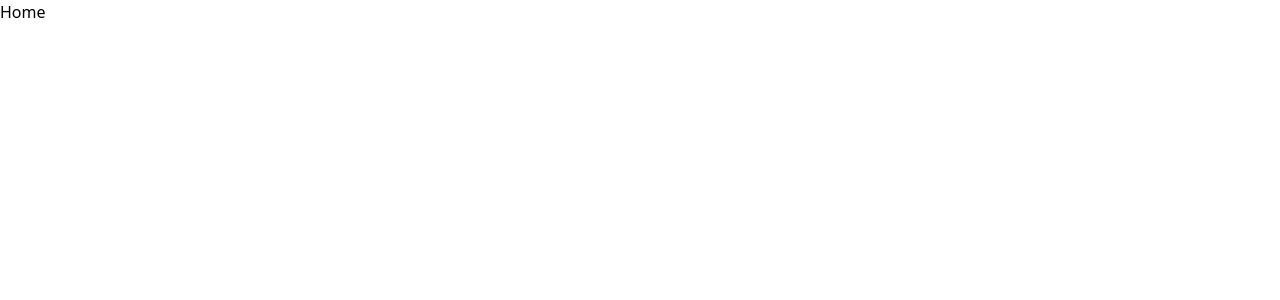
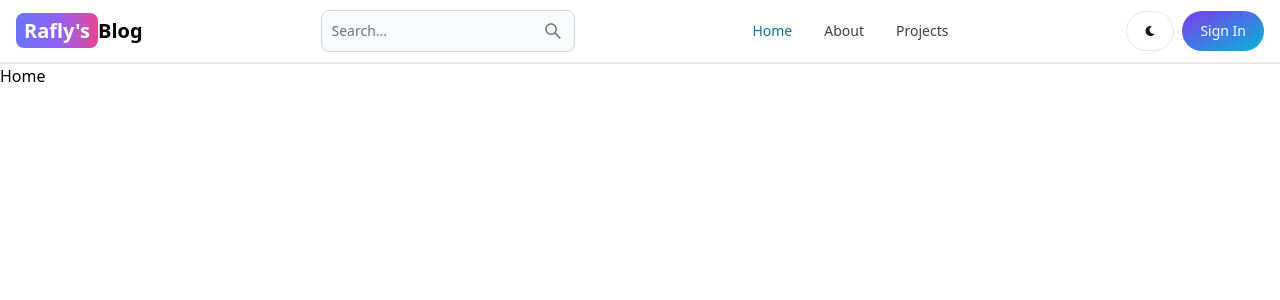
Before and after one commit to kenrafly/mern-blog, a React (Vite) app in the folder client/: page / in a window 1280 px wide. Shown: the top 300 px of the page. Built offline with nearby package versions, Linux system fonts and the light colour scheme.

Commit message:
create the header section

```diff
--- a/client/package.json
+++ b/client/package.json
@@ -10,8 +10,10 @@
     "preview": "vite preview"
   },
   "dependencies": {
+    "flowbite-react": "^0.8.0",
     "react": "^18.2.0",
     "react-dom": "^18.2.0",
+    "react-icons": "^5.0.1",
     "react-router-dom": "^6.22.3"
   },
   "devDependencies": {
--- a/client/src/App.jsx
+++ b/client/src/App.jsx
@@ -6,9 +6,11 @@ import SignIn from "./pages/SignIn";
 import SignUp from "./pages/SignUp";
 import Dashboard from "./pages/Dashboard";
 import Projects from "./pages/Projects";
+import Header from "./components/Header";
 export default function App() {
   return (
     <BrowserRouter>
+      <Header />
       <Routes>
         <Route path="/" element={<Home />}></Route>
         <Route path="/about" element={<About />}></Route>
--- /dev/null
+++ b/client/src/components/Header.jsx
@@ -0,0 +1,51 @@
+import React from "react";
+import { Button, Navbar, TextInput } from "flowbite-react";
+import { Link, useLocation } from "react-router-dom";
+import { AiOutlineSearch } from "react-icons/ai";
+import { FaMoon } from "react-icons/fa";
+const Header = () => {
+  const path = useLocation().pathname;
+  return (
+    <Navbar className="border-b-2">
+      <Link className="self-center whitespace-nowrap text-sm sm:text-xl font-semibold dark:text-white">
+        <span className="px-2 py-1 bg-gradient-to-r from-indigo-500 via-purple-500 to-pink-500 rounded-lg text-white ">
+          Rafly's
+        </span>
+        Blog
+      </Link>
+      <TextInput
+        type="text"
+        placeholder="Search..."
+        rightIcon={AiOutlineSearch}
+        className="hidden lg:inline"
+      />
+      <Button className="w-12 h-10 lg:hidden " color="gray" pill>
+        <AiOutlineSearch />
+      </Button>
+      <div className="flex gap-2 md:order-2">
+        <Button className="w-12 h-10 hidden sm:inline " color="gray" pill>
+          <FaMoon />
+        </Button>
+        <Link to="/sign-in">
+          <Button gradientDuoTone="purpleToBlue" pill>
+            Sign In
+          </Button>
+        </Link>
+        <Navbar.Toggle></Navbar.Toggle>
+      </div>
+      <Navbar.Collapse>
+        <Navbar.Link active={path === "/"} as={"div"}>
+          <Link to="/">Home</Link>
+        </Navbar.Link>
+        <Navbar.Link active={path === "/about"} as={"div"}>
+          <Link to="/about">About</Link>
+        </Navbar.Link>
+        <Navbar.Link active={path === "/projects"} as={"div"}>
+          <Link to="/projects">Projects</Link>
+        </Navbar.Link>
+      </Navbar.Collapse>
+    </Navbar>
+  );
+};
+
+export default Header;
--- a/client/tailwind.config.js
+++ b/client/tailwind.config.js
@@ -1,8 +1,9 @@
 /** @type {import('tailwindcss').Config} */
+const flowbite = require("flowbite-react/tailwind");
 export default {
-  content: ["./index.html", "./src/**/*.{js,ts,jsx,tsx}"],
+  content: ["./index.html", "./src/**/*.{js,ts,jsx,tsx}", flowbite.content()],
   theme: {
     extend: {},
   },
-  plugins: [],
+  plugins: [flowbite.plugin()],
 };
```
Also changed, not shown: 1 other file (tests, documents, lock files or other folders).
